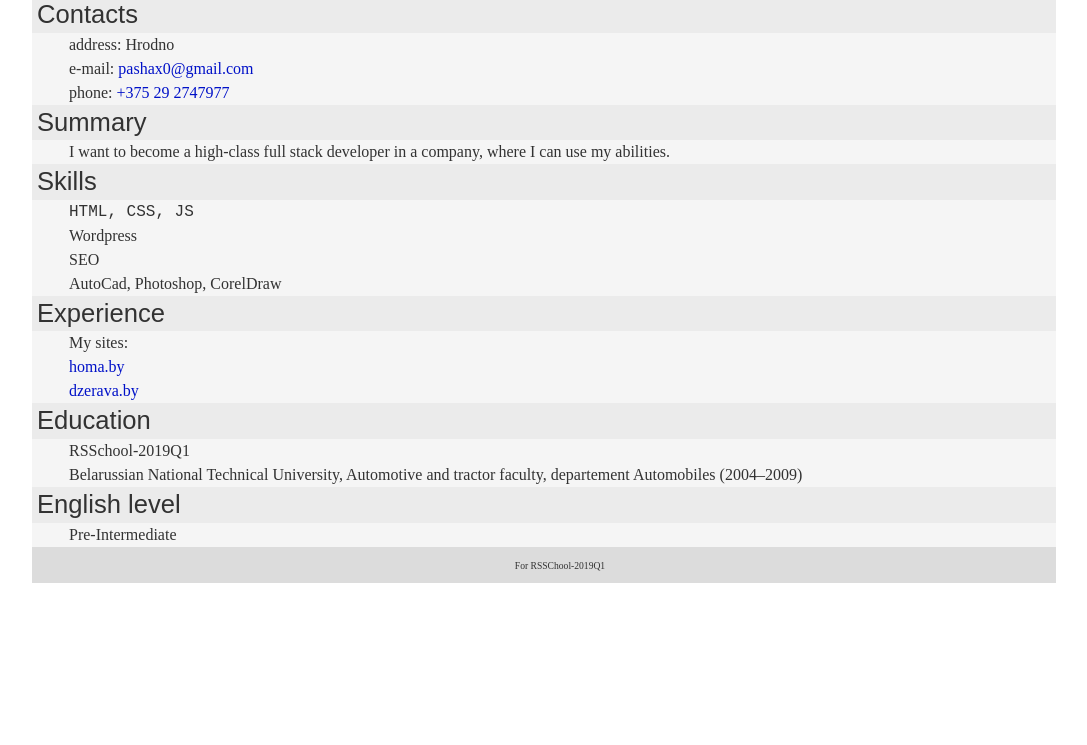
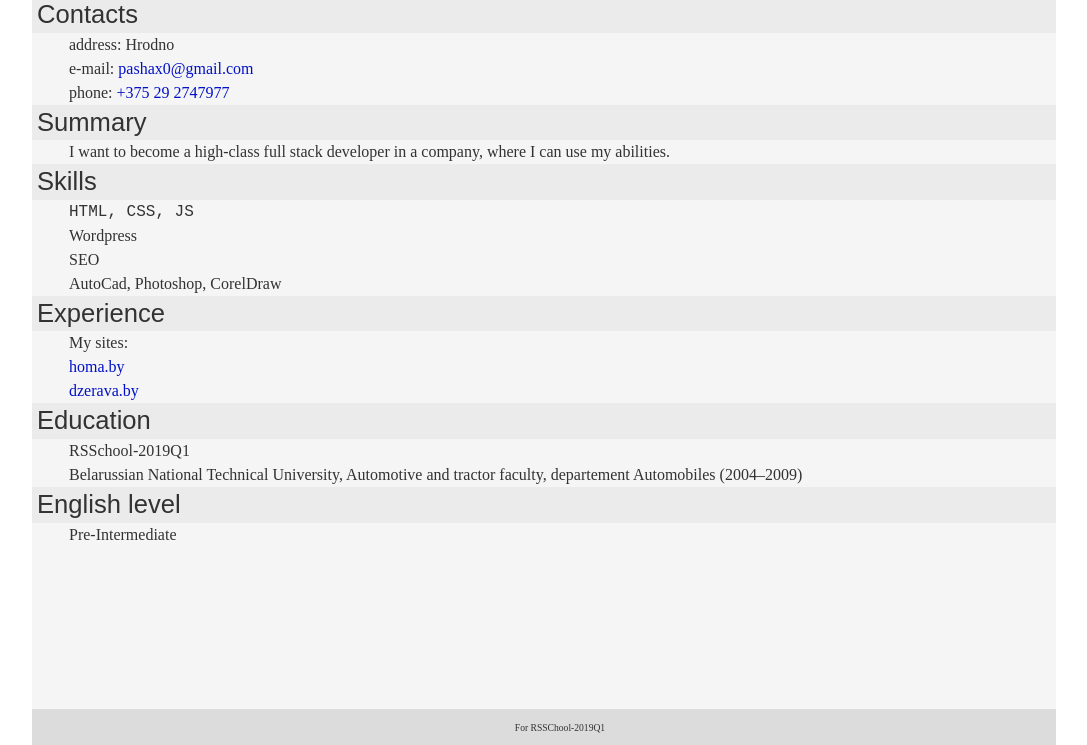
Before and after one commit to pashax0/rsschool-2019Q1-cv, a plain HTML site: page index.html in a window 1280 px wide. Shown: the part 55-800 px from the top of the page, without its empty margins (96-1183 px from the left). Drawn offline with Linux system fonts and the light colour scheme.

Commit message:
fix: stick footer

```diff
--- a/assets/style.css
+++ b/assets/style.css
@@ -2,11 +2,17 @@
     box-sizing: border-box;
 }
 
+html,
+body {
+    height: 100%;
+}
 html {
     background-color: white;
 }
-
 body {
+    position: relative;
+    display: flex;
+    flex-direction: column;
     max-width: 1024px;
     margin: 0 auto;
     font-size: 14px;
@@ -19,7 +25,9 @@ footer {
     background-color: rgb(220, 220, 220);
     padding: 5px 0;
 }
-
+main {
+    flex: 1 0 auto;
+}
 
 h1,
 h2 {
```
